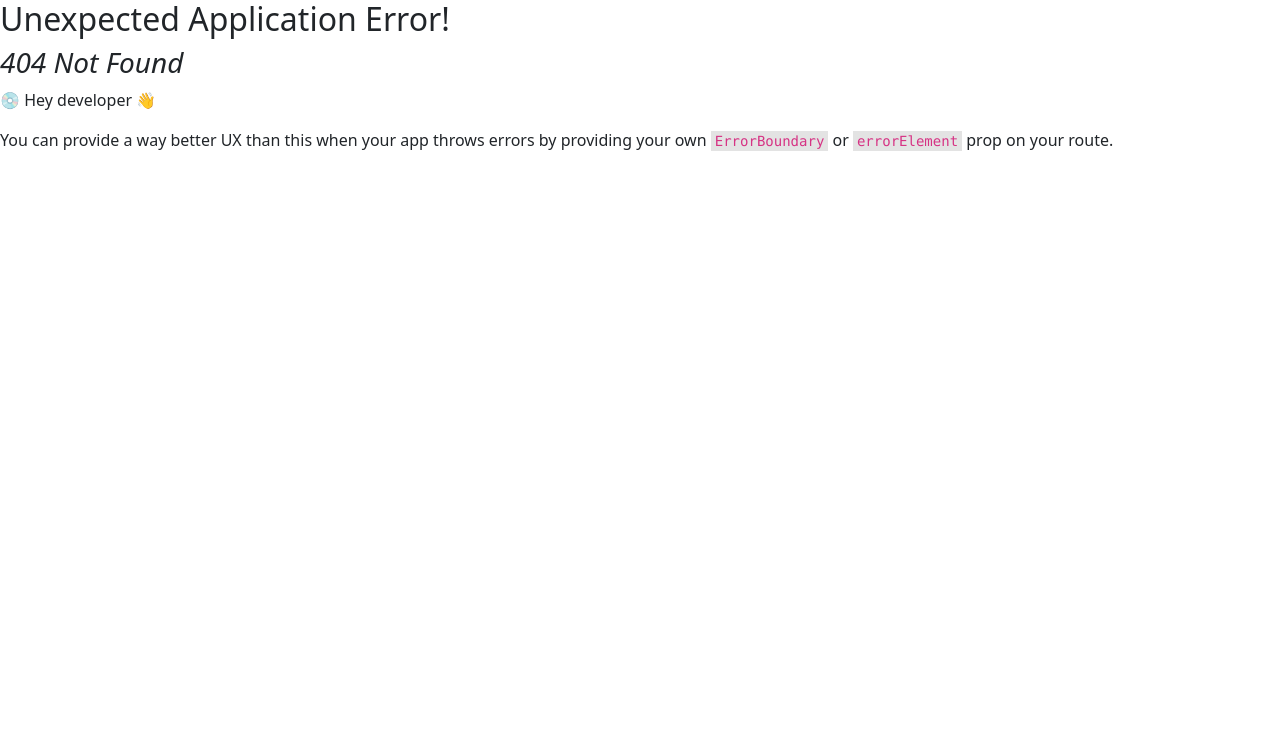
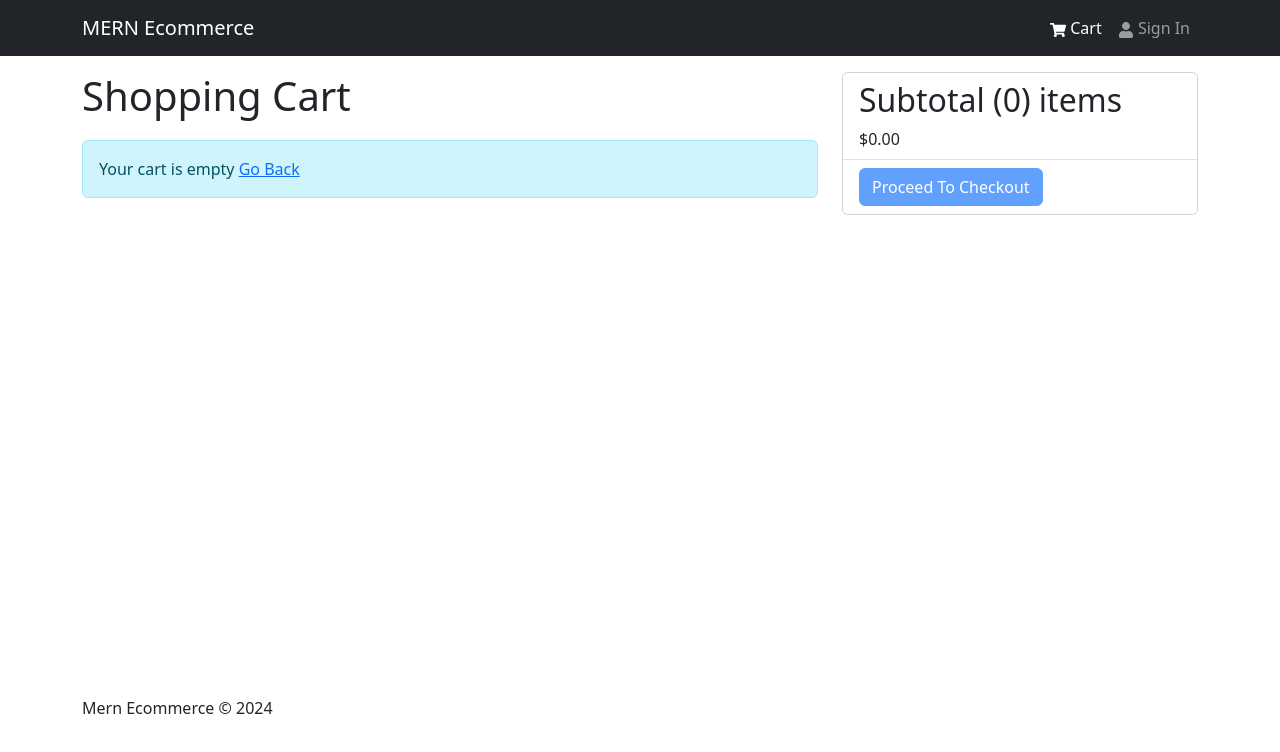
Before and after one commit to BrunoLadiv/mern-ecommerce, a React (Vite) app in the folder frontend/: page /cart in a window 1280 px wide. Before the commit this address had no page. Shown: the top 752 px of the page. Built offline with nearby package versions, Linux system fonts and the light colour scheme.

Commit message:
add cart screen

```diff
--- a/frontend/src/components/Header.jsx
+++ b/frontend/src/components/Header.jsx
@@ -1,8 +1,10 @@
-import { Navbar, Nav, Container } from 'react-bootstrap'
+import { Navbar, Nav, Container, Badge } from 'react-bootstrap'
 import { FaShoppingCart, FaUser } from 'react-icons/fa'
 import { LinkContainer } from 'react-router-bootstrap'
+import { useSelector } from 'react-redux'
 
 const Header = () => {
+  const { cartItems } = useSelector((state) => state.cart)
   return (
     <header>
       <Navbar bg="dark" variant="dark" expand="lg" collapseOnSelect>
@@ -16,6 +18,11 @@ const Header = () => {
               <LinkContainer to="/cart">
                 <Nav.Link>
                   <FaShoppingCart /> Cart
+                  {cartItems.length > 0 && (
+                    <Badge pill bg="danger" style={{ marginLeft: '7px' }}>
+                      {cartItems.reduce((acc, item) => acc + item.qty, 0)}
+                    </Badge>
+                  )}
                 </Nav.Link>
               </LinkContainer>
               <LinkContainer to="/login">
--- a/frontend/src/main.jsx
+++ b/frontend/src/main.jsx
@@ -7,6 +7,7 @@ import store from './store.js'
 import 'bootstrap/dist/css/bootstrap.min.css'
 import './assets/styles/index.css'
 import ProductScreen from './screens/ProductScreen.jsx'
+import CartScreen from './screens/CartScreen.jsx'
 import {
   createBrowserRouter,
   createRoutesFromElements,
@@ -20,6 +21,7 @@ const router = createBrowserRouter(
     <Route path="/" element={<App />}>
       <Route index={true} path="/" element={<HomeScreen />} />
       <Route path="/product/:id" element={<ProductScreen />} />
+      <Route path="/cart" element={<CartScreen/>} />
     </Route>
   )
 )
--- /dev/null
+++ b/frontend/src/screens/CartScreen.jsx
@@ -0,0 +1,115 @@
+import { Link, useNavigate } from 'react-router-dom';
+import { useDispatch, useSelector } from 'react-redux';
+import {
+  Row,
+  Col,
+  ListGroup,
+  Image,
+  Form,
+  Button,
+  Card,
+} from 'react-bootstrap';
+import { FaTrash } from 'react-icons/fa';
+import Message from '../components/Message';
+import { addToCart, removeFromCart } from '../slices/cartSlice';
+
+const CartScreen = () => {
+  const navigate = useNavigate();
+  const dispatch = useDispatch();
+
+  const cart = useSelector((state) => state.cart);
+  const { cartItems } = cart;
+
+  const addToCartHandler = (product, qty) => {
+    dispatch(addToCart({ ...product, qty }));
+  };
+
+  const removeFromCartHandler = (id) => {
+    dispatch(removeFromCart(id));
+  };
+
+  const checkoutHandler = () => {
+    navigate('/login?redirect=/shipping');
+  };
+
+  return (
+    <Row>
+      <Col md={8}>
+        <h1 style={{ marginBottom: '20px' }}>Shopping Cart</h1>
+        {cartItems.length === 0 ? (
+          <Message>
+            Your cart is empty <Link to='/'>Go Back</Link>
+          </Message>
+        ) : (
+          <ListGroup variant='flush'>
+            {cartItems.map((item) => (
+              <ListGroup.Item key={item._id}>
+                <Row>
+                  <Col md={2}>
+                    <Image src={item.image} alt={item.name} fluid rounded />
+                  </Col>
+                  <Col md={3}>
+                    <Link to={`/product/${item._id}`}>{item.name}</Link>
+                  </Col>
+                  <Col md={2}>${item.price}</Col>
+                  <Col md={2}>
+                    <Form.Control
+                      as='select'
+                      value={item.qty}
+                      onChange={(e) =>
+                        addToCartHandler(item, Number(e.target.value))
+                      }
+                    >
+                      {[...Array(item.countInStock).keys()].map((x) => (
+                        <option key={x + 1} value={x + 1}>
+                          {x + 1}
+                        </option>
+                      ))}
+                    </Form.Control>
+                  </Col>
+                  <Col md={2}>
+                    <Button
+                      type='button'
+                      variant='light'
+                      onClick={() => removeFromCartHandler(item._id)}
+                    >
+                      <FaTrash />
+                    </Button>
+                  </Col>
+                </Row>
+              </ListGroup.Item>
+            ))}
+          </ListGroup>
+        )}
+      </Col>
+      <Col md={4}>
+        <Card>
+          <ListGroup variant='flush'>
+            <ListGroup.Item>
+              <h2>
+                Subtotal ({cartItems.reduce((acc, item) => acc + item.qty, 0)})
+                items
+              </h2>
+              $
+              {cartItems
+                .reduce((acc, item) => acc + item.qty * item.price, 0)
+                .toFixed(2)}
+            </ListGroup.Item>
+            <ListGroup.Item>
+              <Button
+                type='button'
+                className='btn-block'
+                disabled={cartItems.length === 0}
+                onClick={checkoutHandler}
+              >
+                Proceed To Checkout
+              </Button>
+            </ListGroup.Item>
+          </ListGroup>
+        </Card>
+      </Col>
+    </Row>
+  );
+};
+
+export default CartScreen;
```
